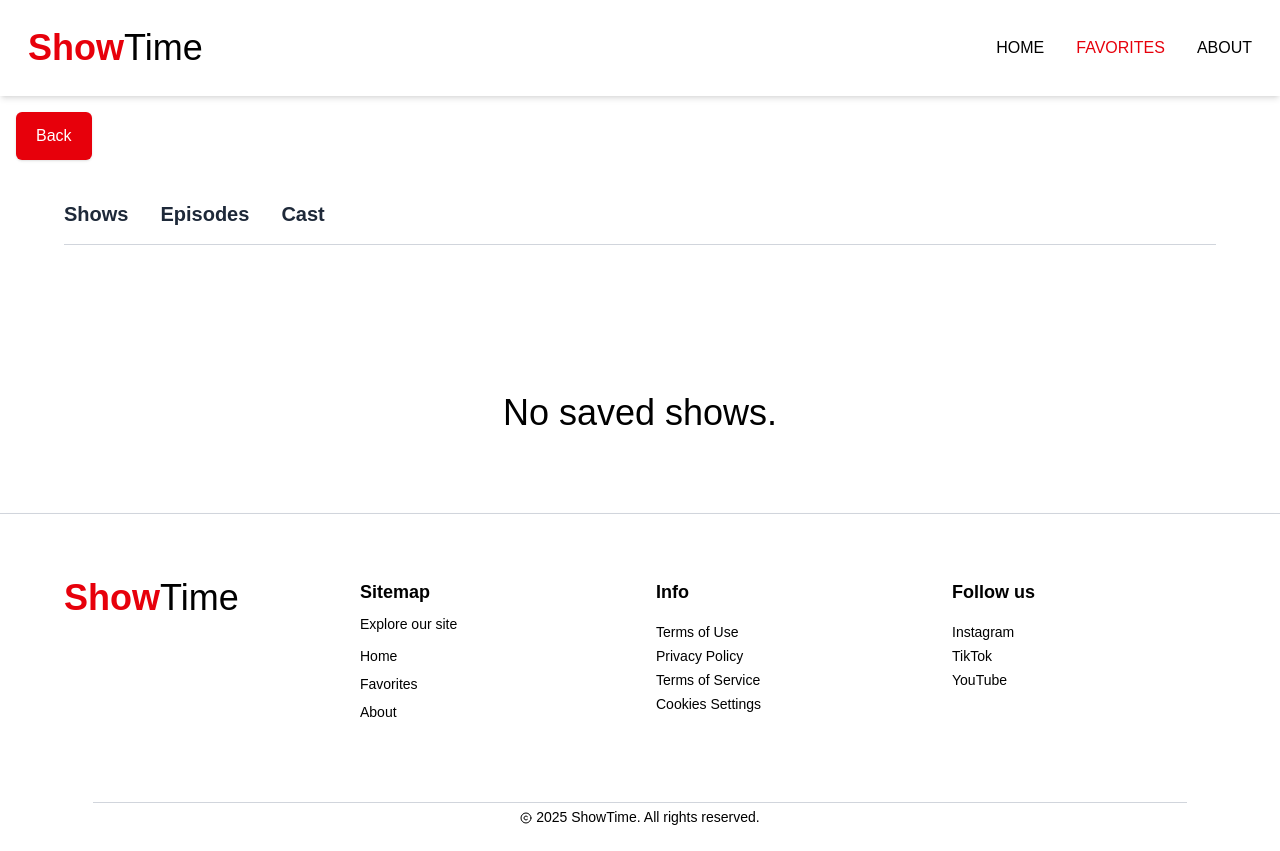
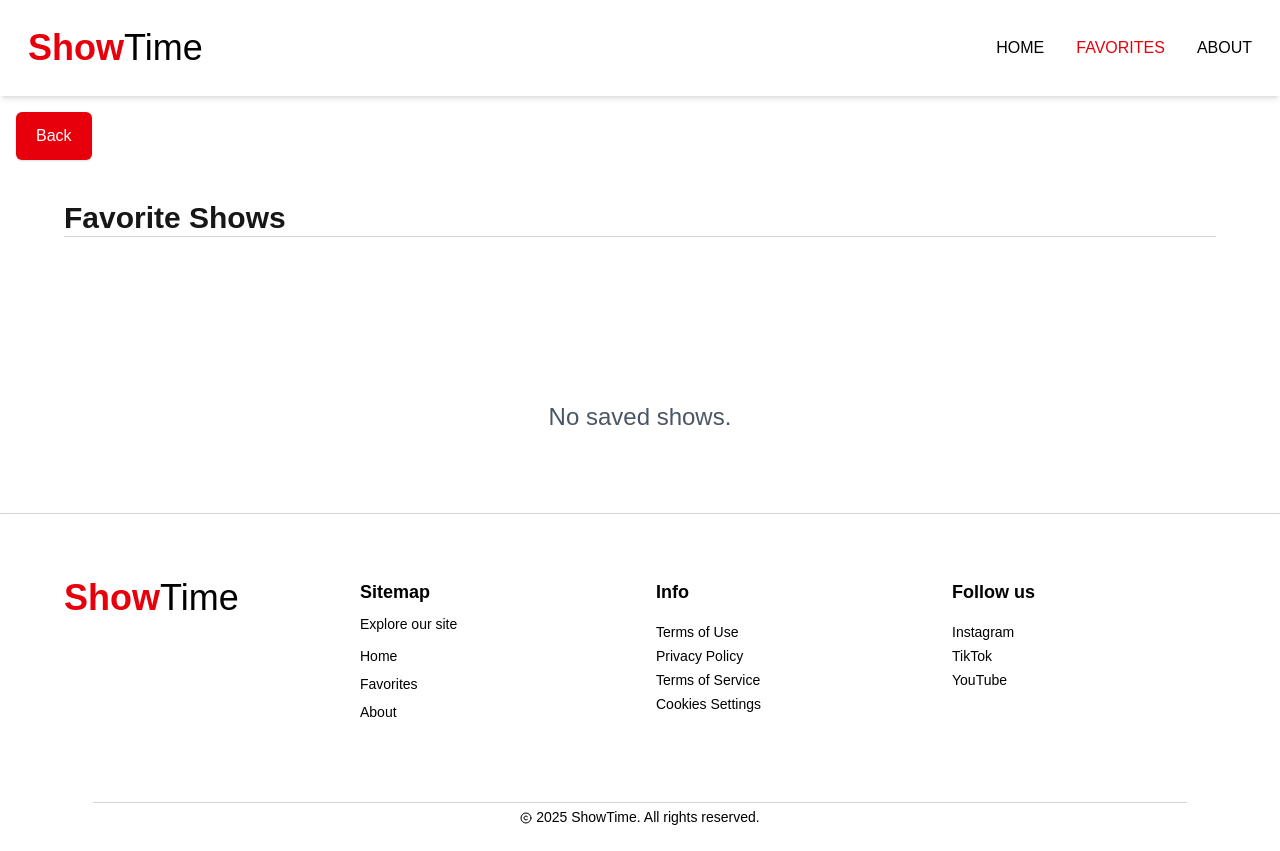
Before and after one commit to mmajic03/TVShows, a Next.js app: page /favorite in a window 1280 px wide. Built offline with nearby package versions, Linux system fonts and the light colour scheme.

Commit message:
updated favorites page

```diff
--- a/app/favorite/layout.js
+++ b/app/favorite/layout.js
@@ -5,11 +5,7 @@ export default async function FavoritesLayout({ children, params }) {
     return (
         <div className="flex flex-col mt-10 px-6 md:px-16">
             <div className="w-full max-w-[1600px] mx-auto">
-                <nav className="flex justify-start space-x-8 border-b border-gray-300 text-xl font-bold">
-                    <Link href={`/favorite`} className="pb-4 text-gray-800 hover:text-black hover:border-b-4 hover:border-red-600">Shows</Link>
-                    <Link href={`/`} className="pb-4 text-gray-800 hover:text-black hover:border-b-4 hover:border-red-600">Episodes</Link>
-                    <Link href={`/`} className="pb-4 text-gray-800 hover:text-black hover:border-b-4 hover:border-red-600">Cast</Link>
-                </nav>
+                <h1 className="text-3xl font-bold mb-4 border-b border-gray-300">Favorite Shows</h1>
             </div>
             <main className="flex-grow mt-8">{children}</main>
         </div>
--- a/app/favorite/page.js
+++ b/app/favorite/page.js
@@ -13,7 +13,7 @@ export default async function FavoritesPage() {
   if (favorites.length === 0) {
      return (
         <div className="flex items-center justify-center mt-[100px]">
-            <div className="p-4 text-4xl text-black">No saved shows.</div>
+            <div className="p-4 text-2xl text-gray-600">No saved shows.</div>
         </div>
     );
   }
@@ -29,7 +29,6 @@ export default async function FavoritesPage() {
   return (
     <div className="p-4">
       <div className="w-full max-w-[1600px] mx-auto">
-        <h1 className="text-2xl font-bold mb-4">Favorites</h1>
         <div className="grid grid-cols-1 md:grid-cols-3 xl:grid-cols-5 gap-4">
           {shows.map((show) => (
             <FavoriteShowCard key={show.id} show={show} />
```
